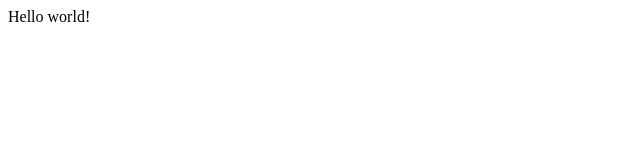
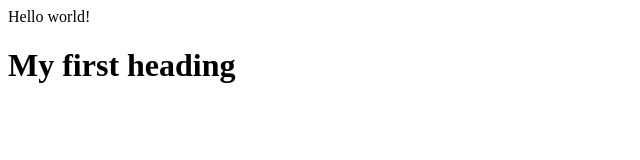
Before and after one commit to aslam0873-max/Locker, a plain HTML site: page index.html in a window 1280 px wide. Shown: the whole page, without its empty margins (0-640 px from the left). Drawn offline with Linux system fonts and the light colour scheme.

Commit message:
h1 added

```diff
--- a/index.html
+++ b/index.html
@@ -1 +1,2 @@
 <p>Hello world!</p>
+<h1>My first heading</h1>
```
